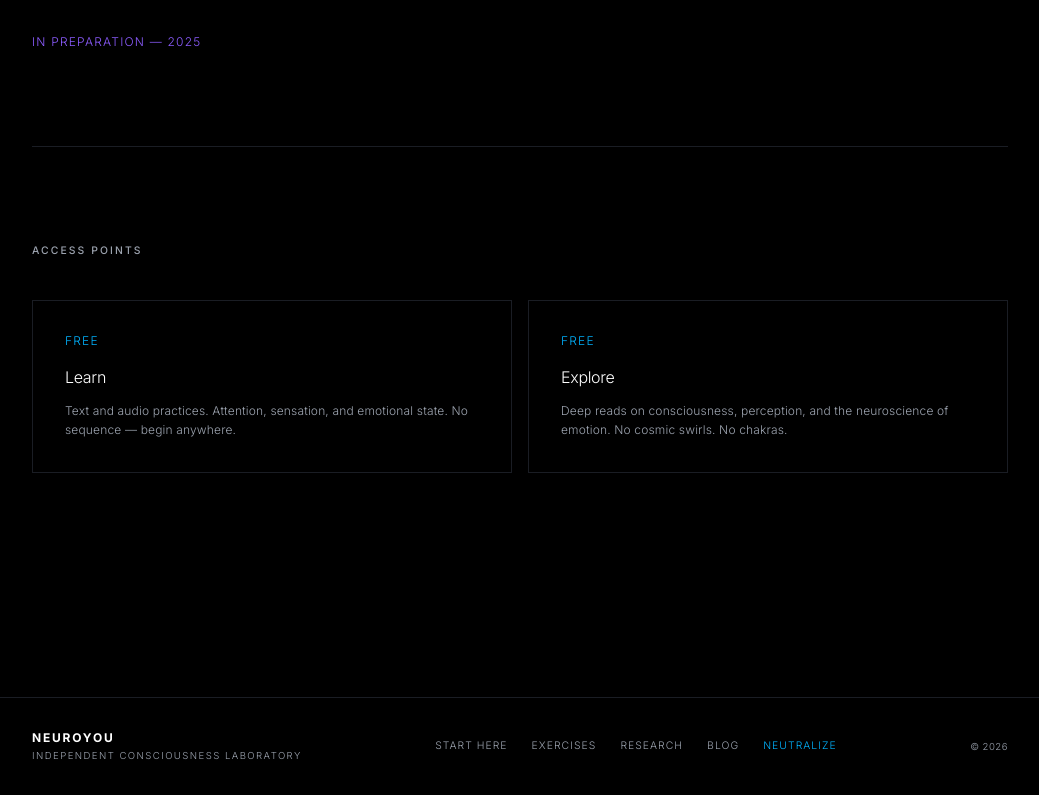
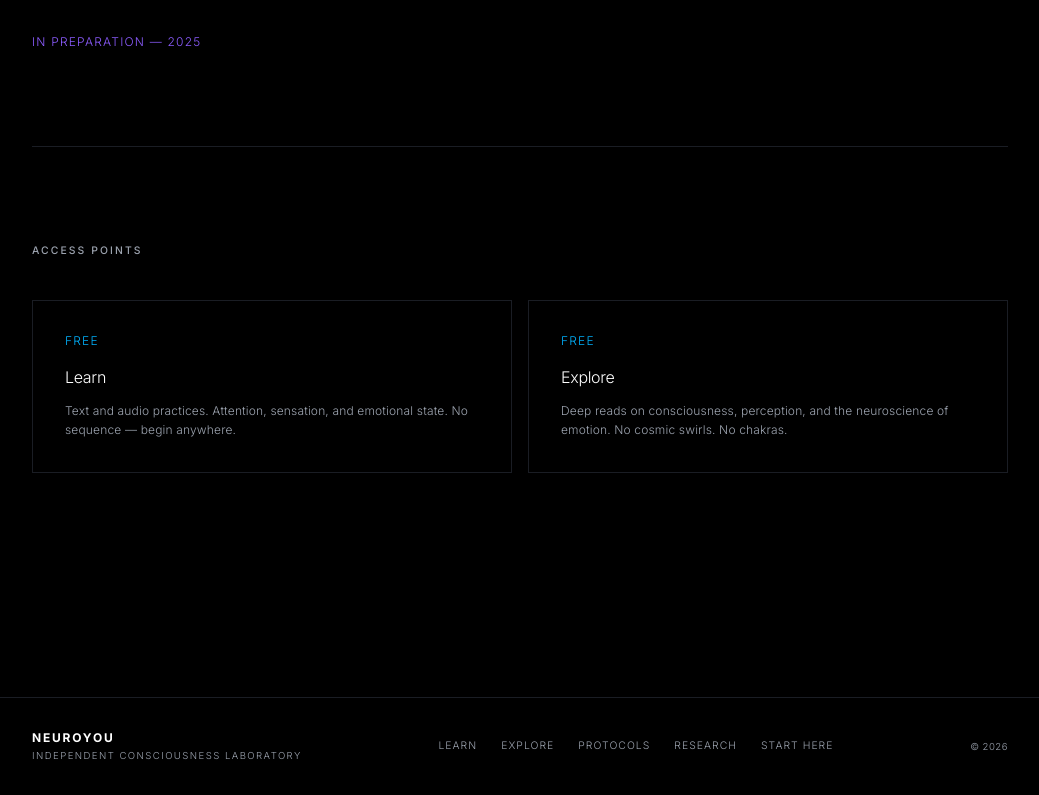
Before and after one commit to peter-j-hill/neuroyou, a Next.js app: page / in a window 1280 px wide. Shown: the part 2322-3117 px from the top of the page, without its empty margins (120-1159 px from the left). Built offline with nearby package versions, Linux system fonts and the light colour scheme; no server answers.

Commit message:
Update footer nav links to match current nav

```diff
--- a/components/Footer.tsx
+++ b/components/Footer.tsx
@@ -11,11 +11,11 @@ export default function Footer() {
           </p>
         </div>
         <nav className="flex gap-6 text-[0.65rem] tracking-widest uppercase text-[var(--muted)]">
+          <Link href="/exercises" className="hover:text-[var(--white)] transition-colors">Learn</Link>
+          <Link href="/blog" className="hover:text-[var(--white)] transition-colors">Explore</Link>
+          <Link href="/train" className="hover:text-[var(--white)] transition-colors">Protocols</Link>
+          <Link href="/research" className="hover:text-[var(--white)] transition-colors">Research</Link>
           <Link href="/start-here" className="hover:text-[var(--white)] transition-colors">Start Here</Link>
-          <Link href="/exercises" className="hover:text-[var(--white)] transition-colors">Exercises</Link>
-          <Link href="/research" className="hover:text-[var(--white)] transition-colors">Research</Link>
-          <Link href="/blog" className="hover:text-[var(--white)] transition-colors">Blog</Link>
-          <Link href="/neutralize" className="hover:text-[var(--blue)] transition-colors text-[var(--blue)]">Neutralize</Link>
         </nav>
         <p className="text-[0.6rem] tracking-wider text-[var(--muted)]">
           © {new Date().getFullYear()}
```
